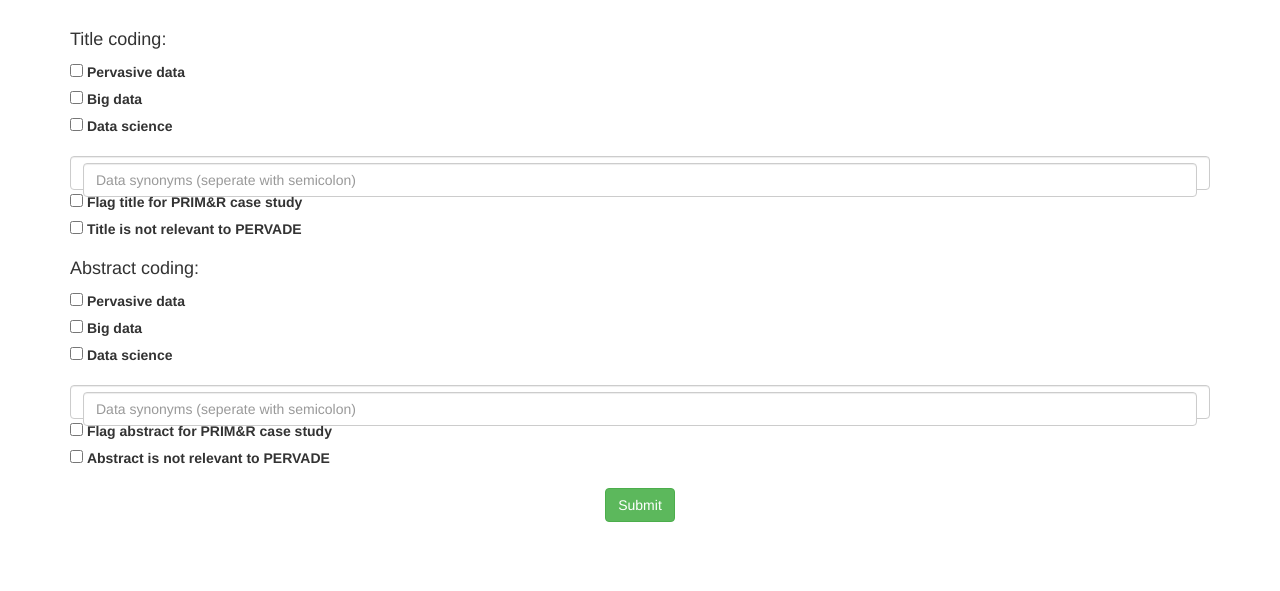
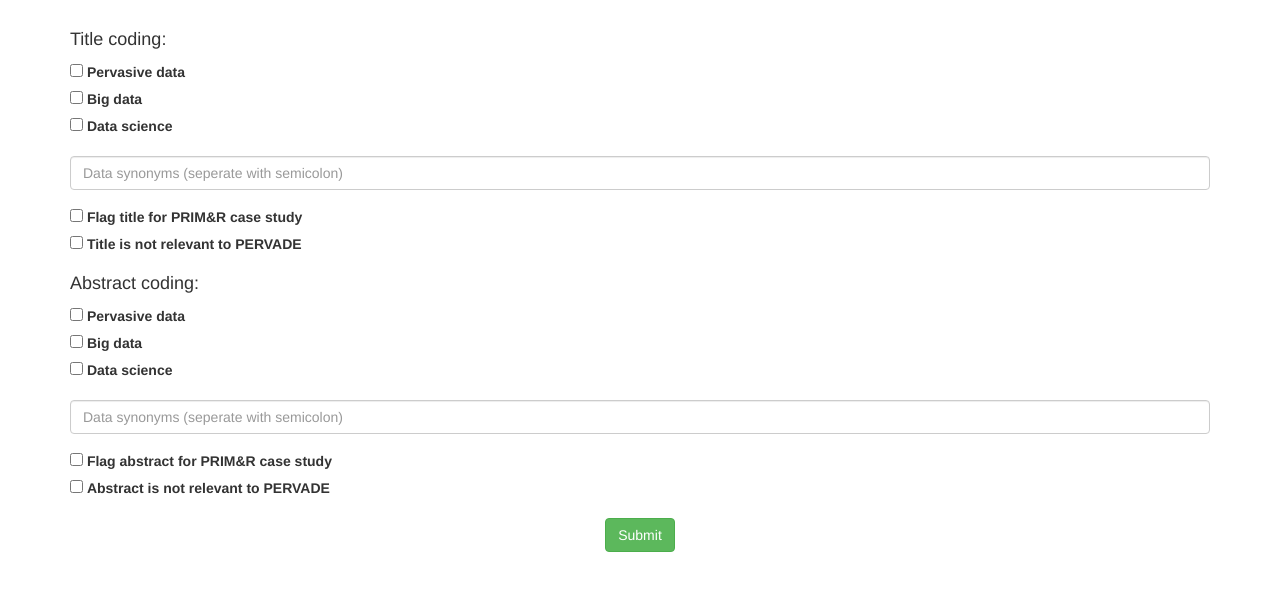
Before and after one commit to eddiechapman/pervade-coding, a Flask app: page /code_award/1 in a window 1280 px wide. Shown: the part 52-643 px from the top of the page. Run offline with Flask 2, Linux system fonts and the light colour scheme; a user stored in the database is signed in; data that the repository does not hold is empty; some libraries are stand-ins or nearby versions.

Commit message:
Double form/db fields for abstract and title coding

```diff
--- a/app/templates/_code.html
+++ b/app/templates/_code.html
@@ -20,7 +20,7 @@
         </div>
         <div class="col">
             <div class="form-group">
-                <div class="form-control">
+                <div class="form-group">
                     <input type="text" class="form-control" id="title_data_synonyms" name="title_data_synonyms" placeholder="Data synonyms (seperate with semicolon)">
                 </div>
                 <div class="form-check">
@@ -54,7 +54,7 @@
         </div>
         <div class="col">
             <div class="form-group">
-                <div class="form-control">
+                <div class="form-group">
                     <input type="text" class="form-control" id="abstract_data_synonyms" name="abstract_data_synonyms" placeholder="Data synonyms (seperate with semicolon)">
                 </div>
                 <div class="form-check">
```
